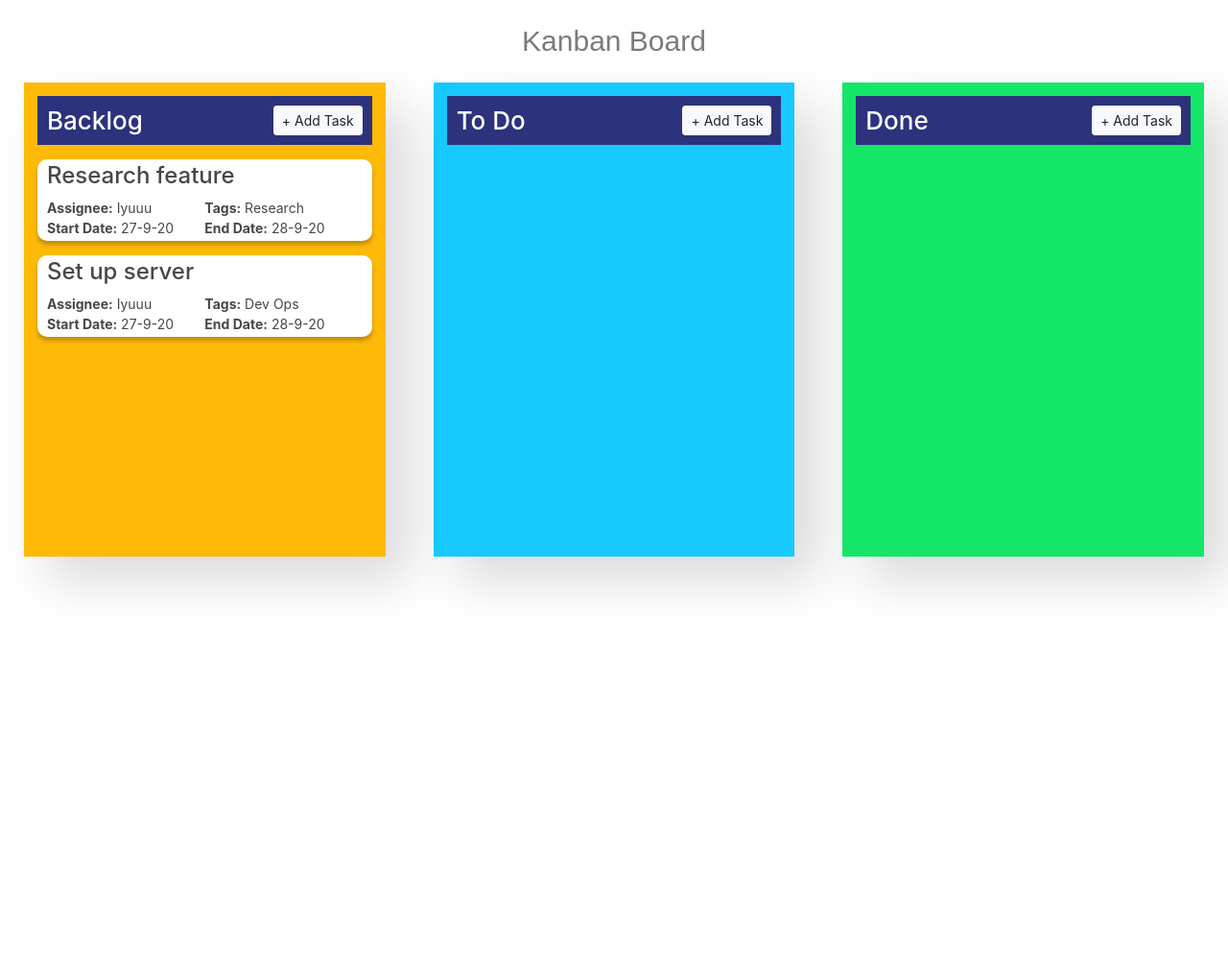
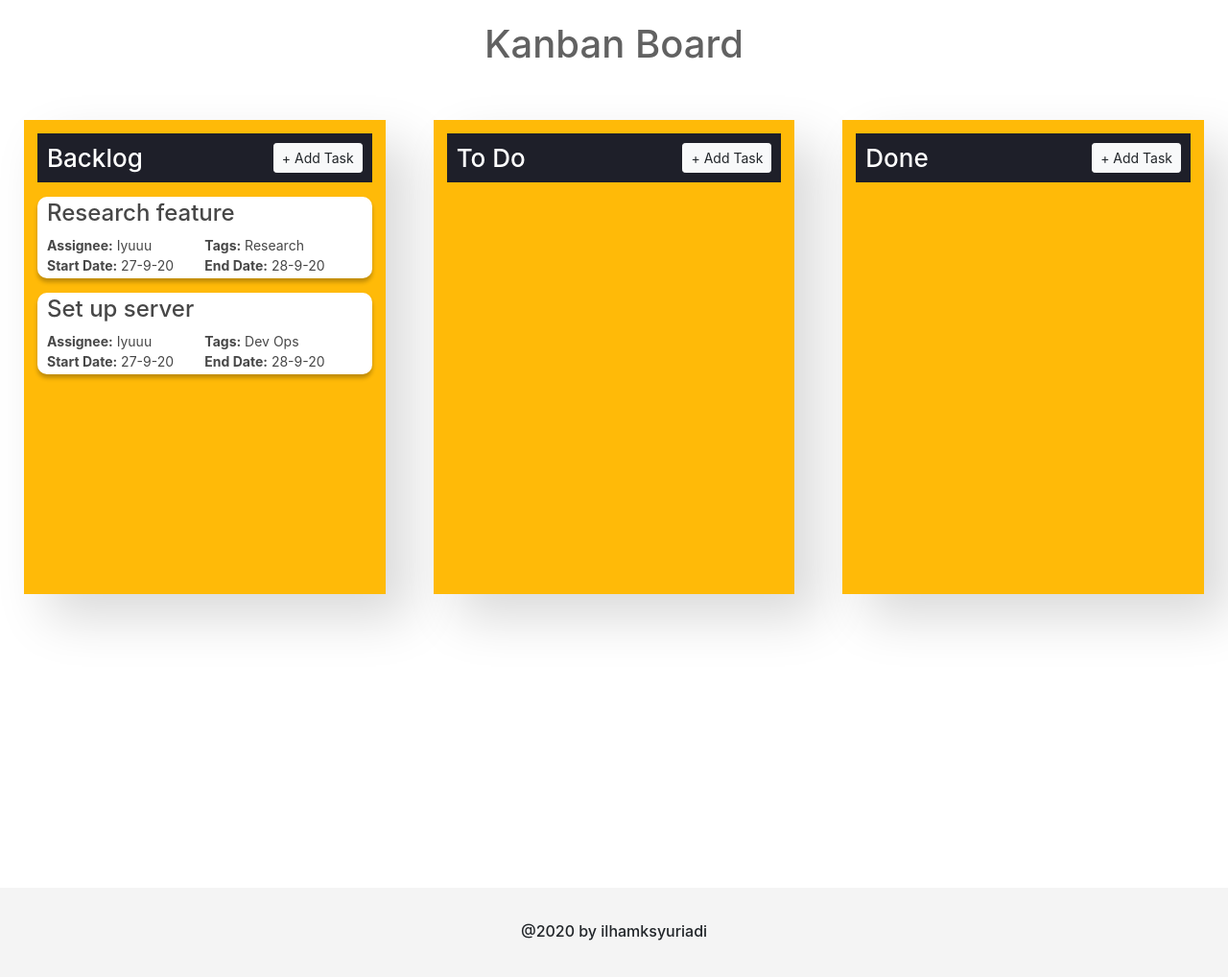
Before and after one commit to ilhamksyuriadi/mini-kanban-board, a React (Create React App) app: page / in a window 1280 px wide. Shown: the top 1018 px of the page at 96% size. Before the commit the page ends 886 px from the top, so only its background shows below. Built offline with nearby package versions, Linux system fonts and the light colour scheme.

Commit message:
fixing styling

```diff
--- a/src/components/Card.css
+++ b/src/components/Card.css
@@ -2,7 +2,7 @@
     display: flex;
     align-items: center;
     justify-content: space-between;
-    background: rgb(44, 50, 124);
+    background: rgb(30, 31, 41);
     padding: 0px 10px;
     margin-bottom: 15px;
 }
--- a/src/config/CardState.js
+++ b/src/config/CardState.js
@@ -28,13 +28,13 @@ export const CardState =     {
           id: 'card-2',
           title: 'To Do',
           taskIds: [],
-          color: '#17C9FF',
+          color: '#FFBA08',
       },
       'card-3': {
           id: 'card-3',
           title: 'Done',
           taskIds: [],
-          color: '#14E668',
+          color: '#FFBA08',
       },
   },
   cardOrder: ['card-1', 'card-2', 'card-3']
--- a/src/pages/MainPage.css
+++ b/src/pages/MainPage.css
@@ -12,3 +12,20 @@ h1{
     min-height: 100vh;
     background-color: red;
 }
+
+.header {
+    width: 100%;
+    height: 100px;
+    display: flex;
+    justify-content: center;
+    align-items: center;
+}
+
+.footer {
+    width: 100%;
+    height: 100px;
+    background: #f4f4f4;
+    display: flex;
+    justify-content: center;
+    align-items: center;
+}
--- a/src/pages/MainPage.jsx
+++ b/src/pages/MainPage.jsx
@@ -5,14 +5,6 @@ import { DragDropContext, Droppable } from 'react-beautiful-dnd';
 import Card from '../components/Card';
 import styled from 'styled-components';
 import { v4 as uuid } from 'uuid';
-
-const Title = styled.h1`
-  color: #7B7B7B;
-  font-family: sans-serif;
-  font-size: 30px;
-  text-align: center;
-  padding-top: 25px;
-`
 
 const CardContainer = styled.div`
   width: 100%;
@@ -130,7 +122,9 @@ const MainPage = () => {
 
   return (
     <React.Fragment>
-      <Title>Kanban Board</Title>
+        <div className="header">
+            <h1>Kanban Board</h1>
+        </div>
         <DragDropContext onDragEnd={onDragEnd}>
             <Droppable droppableId="all-cards" direction="horizontal" type="card">
                 {(provided) => (
@@ -154,6 +148,9 @@ const MainPage = () => {
                 )}
             </Droppable>
         </DragDropContext>
+        <div className="footer">
+            <h6>@2020 by ilhamksyuriadi</h6>
+        </div>
     </React.Fragment>
   )
 
```
Lines whose indentation alone changed are shown as unchanged.
